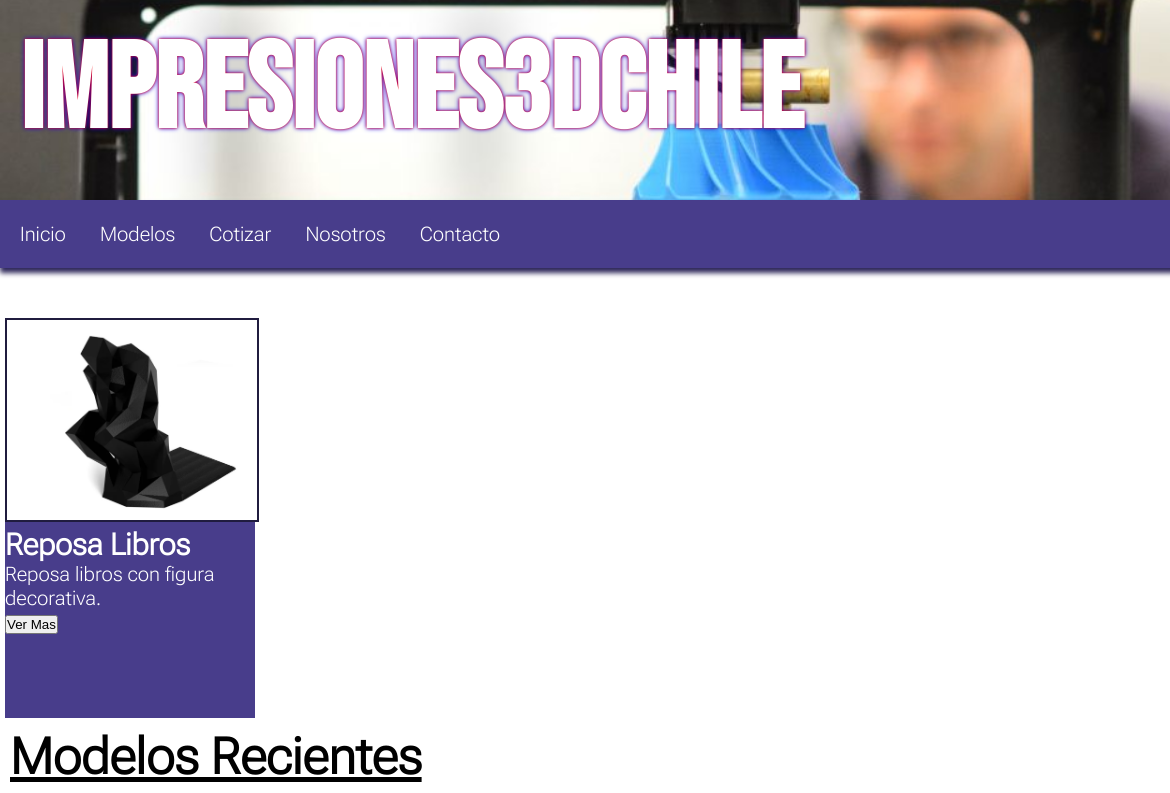
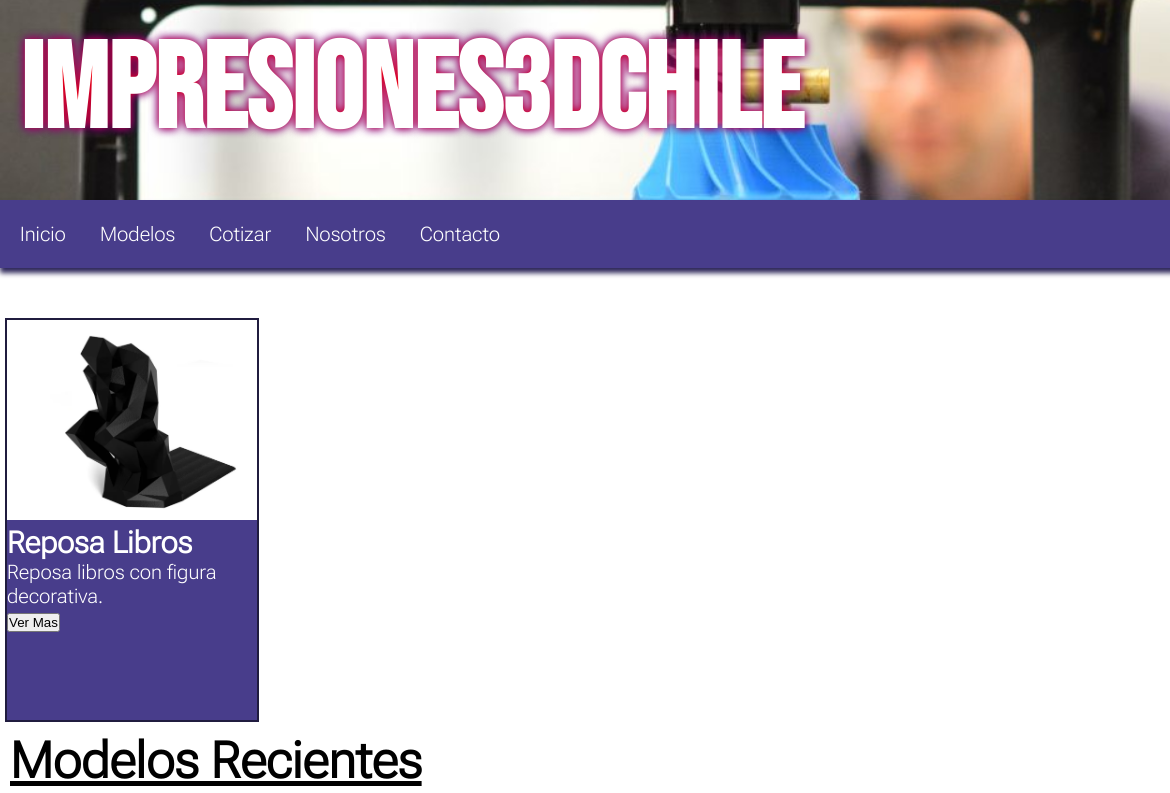
Before and after one commit to rcuevaspantoja/CH_DesarrolloWebFlex, a plain HTML site: page proyectofinal/index.html in a window 1280 px wide. Shown: the top 793 px of the page, 0-1170 px from the left. Drawn offline with Linux system fonts and the light colour scheme.

Commit message:
se arreglo la card

```diff
--- a/proyectofinal/styles/index.css
+++ b/proyectofinal/styles/index.css
@@ -13,8 +13,8 @@ body {
   height: 200px;
   width: 100%;
   background-image: url(/proyectofinal/images/banner.jpg);
-  background-repeat: no-repeat;
-  background-size: 100% auto;
+  background-repeat: repeat;
+  background-size: 100%;
   background-position: center;
 }
 
@@ -24,7 +24,7 @@ body {
   color: white;
   font-size: 120px;
   font-family: 'Bebas Neue', sans-serif;
-  text-shadow: 0 0 3px #FF0000, 0 0 5px #0000FF;
+  text-shadow: 0 0 10px #FF0000, 0 0 10px #0000FF;
 }
 
 .navbar{
@@ -108,6 +108,7 @@ footer ul {
   width: 250px;
   height: 400px;
   background-color: darkslateblue;
+  border: solid 2px rgb(32, 28, 63);
   color: white;
   margin: 5px;
 }
@@ -115,7 +116,6 @@ footer ul {
 #img-card {
   width: 100%;
   height: 200px;
-  border: solid 2px rgb(32, 28, 63);
   /* corta la imagen para que calce */
   object-fit: cover;
 }
```
Also changed, not shown: 2 other files.
